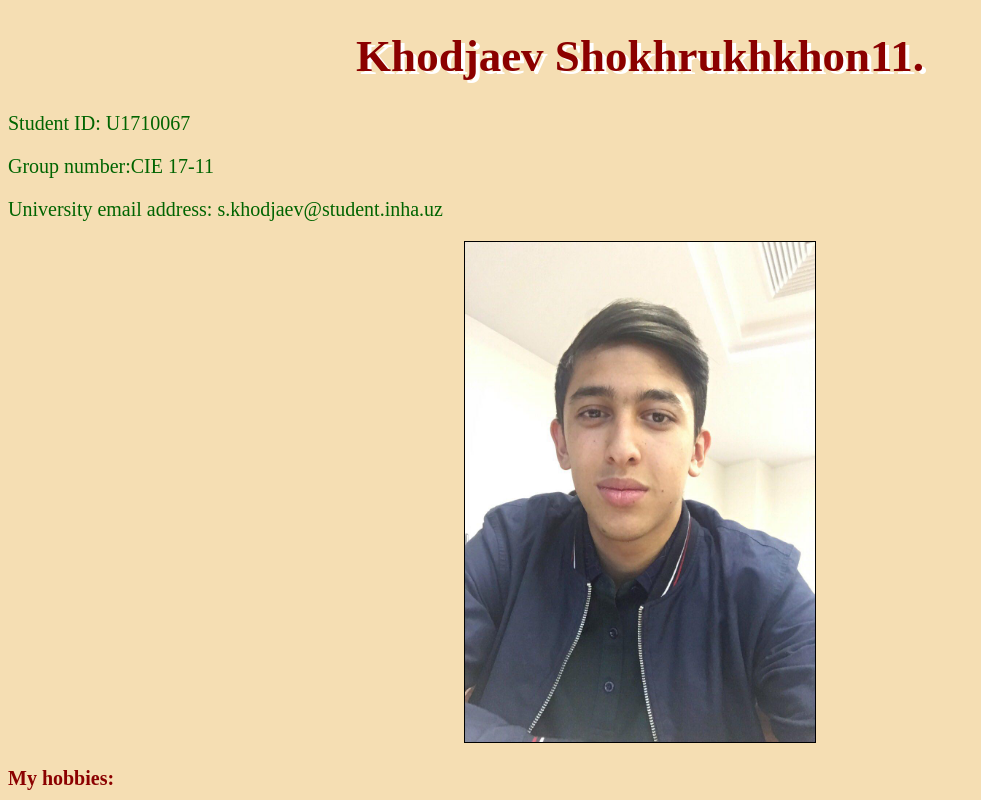
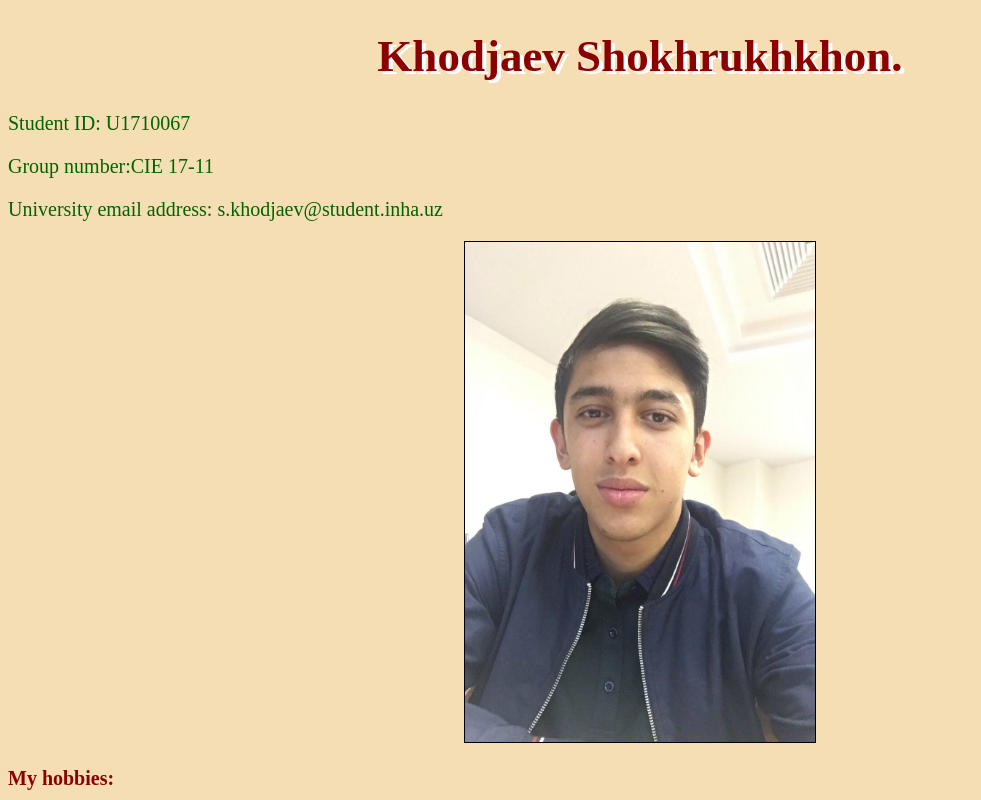
Before and after one commit to shohruh2908/shohruh2908.github.io, a plain HTML site: page index.html in a window 1280 px wide. Shown: the top 800 px of the page, without its empty margins (0-981 px from the left). Drawn offline with Linux system fonts and the light colour scheme.

Commit message:
Update index.html

```diff
--- a/index.html
+++ b/index.html
@@ -5,7 +5,7 @@
 <title>Page</title>
 </head>
 <body>
-<h1 style=" text-align:center;color:DarkRed;">Khodjaev Shokhrukhkhon11.</h1>
+<h1 style=" text-align:center;color:DarkRed;">Khodjaev Shokhrukhkhon.</h1>
 <p style="color:DarkGreen;">Student ID: U1710067 </p>
 <p style="color:DarkGreen;">Group number:CIE 17-11 </p>
 <p style="color:DarkGreen;">University email address: s.khodjaev@student.inha.uz</p>
```
